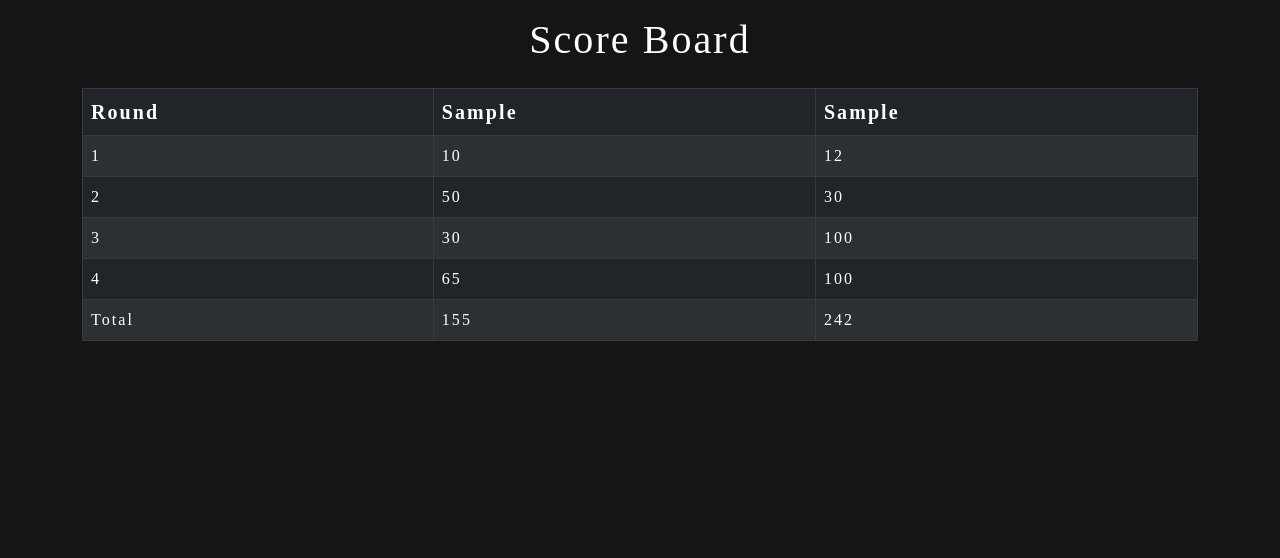
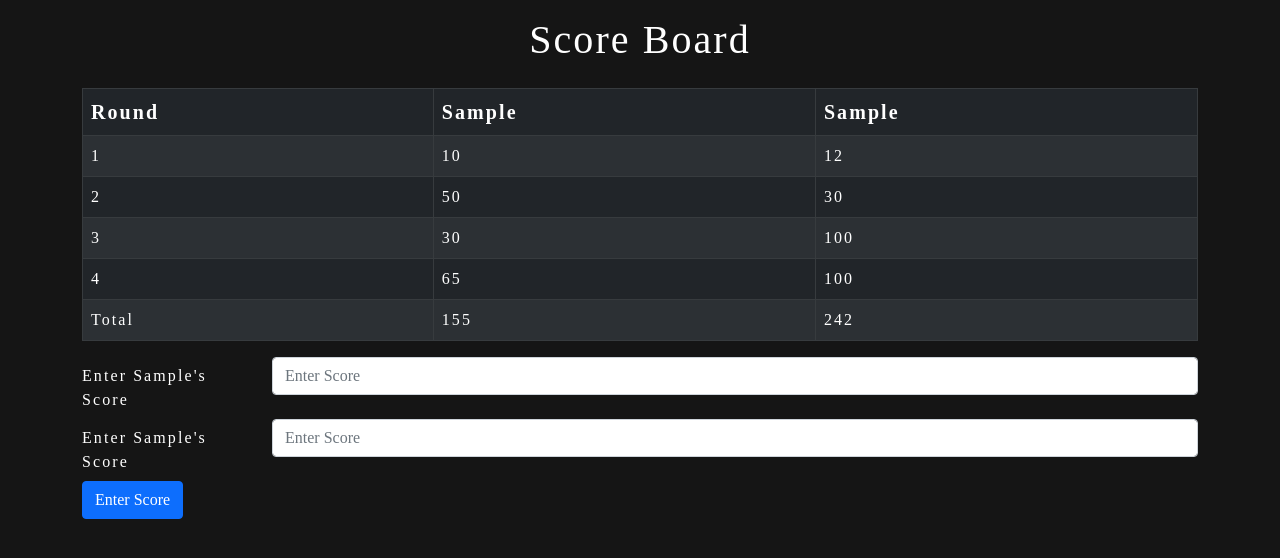
Before and after one commit to web1221/Gin-Rummy-Score-Keeper, a Next.js app: page / in a window 1280 px wide. Both pictures are taken after typing "Sample", "Sample" into the empty fields and a click on the button "Let's Play!". Shown: the top 558 px of the page. Built offline with nearby package versions, Linux system fonts and the light colour scheme; a web font is replaced by a local one.

Commit message:
add forms and styling to page

```diff
--- a/components/ScoreBoard.js
+++ b/components/ScoreBoard.js
@@ -1,5 +1,5 @@
 import React, {useEffect, useState} from 'react';
-import { Container, Table} from 'react-bootstrap';
+import { Container, Table, Form, Row, Col, Button} from 'react-bootstrap';
 import styles from '../styles/ScoreBoard.module.css'
 import "bootstrap/dist/css/bootstrap.min.css";
 
@@ -87,6 +87,26 @@ export default function ScoreBoard(props) {
                     </tbody>
 
             </Table>
+            <Form>
+                <Form.Group className={styles.formGroup} as={Row}>
+                    <Form.Label className={styles.labelText} column sm="2">Enter {props.player1Name}'s Score</Form.Label>
+                    <Col sm="10">
+                        <Form.Control type="number" placeholder="Enter Score" />
+                    </Col>
+                </Form.Group>
+                <Form.Group className={styles.formGroup} as={Row}>
+                    <Form.Label className={styles.labelText} column sm="2">Enter {props.player2Name}'s Score</Form.Label>
+                    <Col sm="10">
+                        <Form.Control type="number" placeholder="Enter Score" />
+                    </Col>
+                </Form.Group>
+                <div className={styles.buttonContainer}>
+
+                <Button className={styles.buttonStyle}  variant="primary" type="submit">
+                    Enter Score
+                </Button>
+                </div>
+            </Form>
           </Container>
       </div>
     );
```
